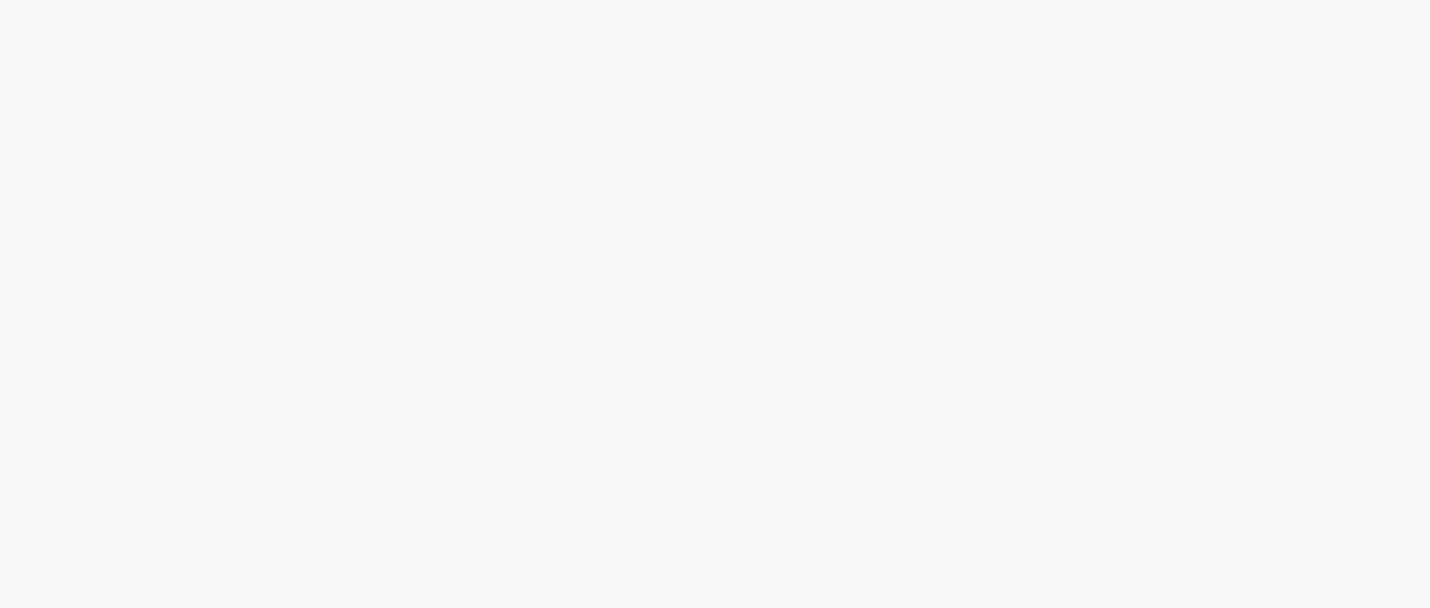
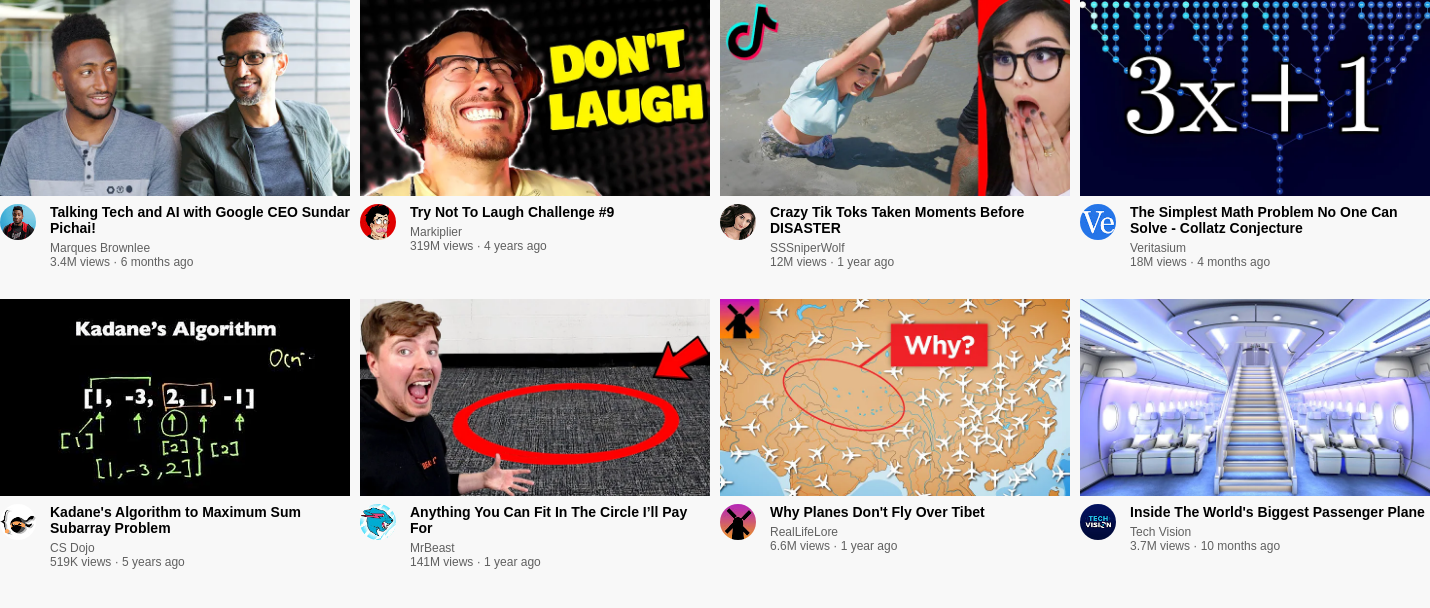
Before and after one commit to waynewu926/YueTube, a plain HTML site: page index.html in a window 1280 px wide. Shown: the whole page, 1430 px wide, since content can reach past the window. Drawn offline with Linux system fonts and the light colour scheme.

Commit message:
实现了main部分

```diff
--- a/index.html
+++ b/index.html
@@ -31,6 +31,148 @@
 
     <aside></aside>
 
-    <main></main>
+    <main>
+      <section class="video-grid">
+        <div class="video">
+          <div class="cover-info">
+            <img class="cover" src="images/cover/cover-1.webp" alt="" />
+          </div>
+          <div class="video-info">
+            <div class="profile">
+              <img class="avatar" src="images/avatar/avatar-1.jpeg" alt="" />
+            </div>
+            <div class="info">
+              <div class="title">
+                Talking Tech and AI with Google CEO Sundar Pichai!
+              </div>
+              <div class="author">Marques Brownlee</div>
+              <div class="stats">3.4M views · 6 months ago</div>
+            </div>
+          </div>
+        </div>
+
+        <div class="video">
+          <div class="cover-info">
+            <img class="cover" src="images/cover/cover-2.webp" alt="" />
+          </div>
+          <div class="video-info">
+            <div class="profile">
+              <img class="avatar" src="images/avatar/avatar-2.jpeg" alt="" />
+            </div>
+            <div class="info">
+              <div class="title">Try Not To Laugh Challenge #9</div>
+              <div class="author">Markiplier</div>
+              <div class="stats">319M views · 4 years ago</div>
+            </div>
+          </div>
+        </div>
+
+        <div class="video">
+          <div class="cover-info">
+            <img class="cover" src="images/cover/cover-3.webp" alt="" />
+          </div>
+          <div class="video-info">
+            <div class="profile">
+              <img class="avatar" src="images/avatar/avatar-3.jpeg" alt="" />
+            </div>
+            <div class="info">
+              <div class="title">
+                Crazy Tik Toks Taken Moments Before DISASTER
+              </div>
+              <div class="author">SSSniperWolf</div>
+              <div class="stats">12M views · 1 year ago</div>
+            </div>
+          </div>
+        </div>
+
+        <div class="video">
+          <div class="cover-info">
+            <img class="cover" src="images/cover/cover-4.webp" alt="" />
+          </div>
+          <div class="video-info">
+            <div class="profile">
+              <img class="avatar" src="images/avatar/avatar-4.jpeg" alt="" />
+            </div>
+            <div class="info">
+              <div class="title">
+                The Simplest Math Problem No One Can Solve - Collatz Conjecture
+              </div>
+              <div class="author">Veritasium</div>
+              <div class="stats">18M views · 4 months ago</div>
+            </div>
+          </div>
+        </div>
+
+        <div class="video">
+          <div class="cover-info">
+            <img class="cover" src="images/cover/cover-5.webp" alt="" />
+          </div>
+          <div class="video-info">
+            <div class="profile">
+              <img class="avatar" src="images/avatar/avatar-5.jpeg" alt="" />
+            </div>
+            <div class="info">
+              <div class="title">
+                Kadane's Algorithm to Maximum Sum Subarray Problem
+              </div>
+              <div class="author">CS Dojo</div>
+              <div class="stats">519K views · 5 years ago</div>
+            </div>
+          </div>
+        </div>
+
+        <div class="video">
+          <div class="cover-info">
+            <img class="cover" src="images/cover/cover-6.webp" alt="" />
+          </div>
+          <div class="video-info">
+            <div class="profile">
+              <img class="avatar" src="images/avatar/avatar-6.jpeg" alt="" />
+            </div>
+            <div class="info">
+              <div class="title">
+                Anything You Can Fit In The Circle I’ll Pay For
+              </div>
+              <div class="author">MrBeast</div>
+              <div class="stats">141M views · 1 year ago</div>
+            </div>
+          </div>
+        </div>
+
+        <div class="video">
+          <div class="cover-info">
+            <img class="cover" src="images/cover/cover-7.webp" alt="" />
+          </div>
+          <div class="video-info">
+            <div class="profile">
+              <img class="avatar" src="images/avatar/avatar-7.jpeg" alt="" />
+            </div>
+            <div class="info">
+              <div class="title">Why Planes Don't Fly Over Tibet</div>
+              <div class="author">RealLifeLore</div>
+              <div class="stats">6.6M views · 1 year ago</div>
+            </div>
+          </div>
+        </div>
+
+        <div class="video">
+          <div class="cover-info">
+            <img class="cover" src="images/cover/cover-8.webp" alt="" />
+          </div>
+          <div class="video-info">
+            <div class="profile">
+              <img class="avatar" src="images/avatar/avatar-8.jpeg" alt="" />
+            </div>
+            <div class="info">
+              <div class="title">
+                Inside The World's Biggest Passenger Plane
+              </div>
+              <div class="author">Tech Vision</div>
+              <div class="stats">3.7M views · 10 months ago</div>
+            </div>
+          </div>
+        </div>
+      </section>
+    </main>
   </body>
 </html>
--- a/styles/general.css
+++ b/styles/general.css
@@ -1,11 +1,5 @@
-p {
-  margin-top: 0;
-  margin-bottom: 0;
-}
-
 body {
   font-family: Arial;
   margin: 0;
-
   background-color: rgb(248, 248, 248);
 }
--- a/styles/video.css
+++ b/styles/video.css
@@ -0,0 +1,50 @@
+.video-grid {
+  display: grid;
+  grid-template-columns: 1fr 1fr 1fr 1fr;
+  column-gap: 10px;
+  row-gap: 30px;
+}
+
+.video {
+  display: flex;
+  flex-direction: column;
+  width: 350px;
+}
+
+.cover-info {
+  margin-bottom: 4px;
+}
+
+.cover {
+  width: 100%;
+}
+
+.video-info {
+  display: flex;
+}
+
+.profile {
+  width: 36px;
+  margin-right: 14px;
+}
+
+.avatar {
+  width: 100%;
+  border-radius: 18px;
+}
+
+.info {
+  flex: 1;
+}
+
+.title {
+  font-size: 14px;
+  font-weight: 600;
+  margin-bottom: 5px;
+}
+
+.author,
+.stats {
+  font-size: 12px;
+  color: rgb(96, 96, 96);
+}
```
